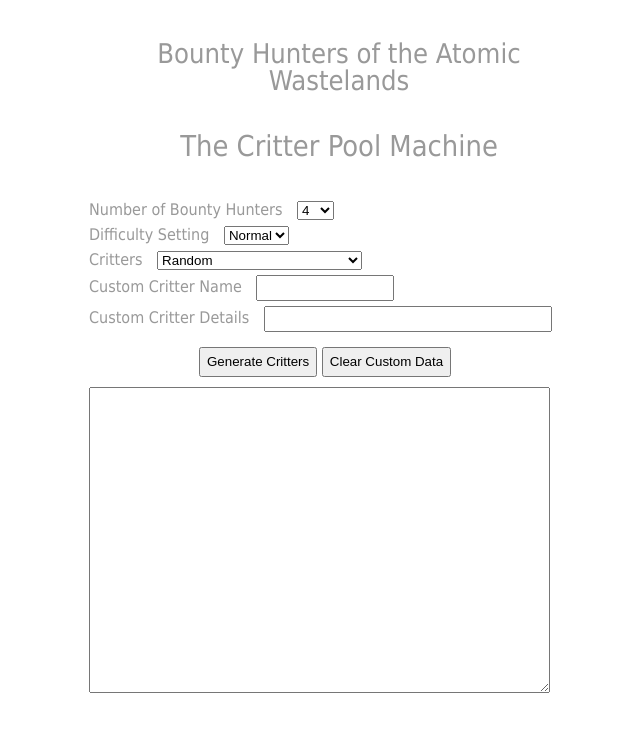
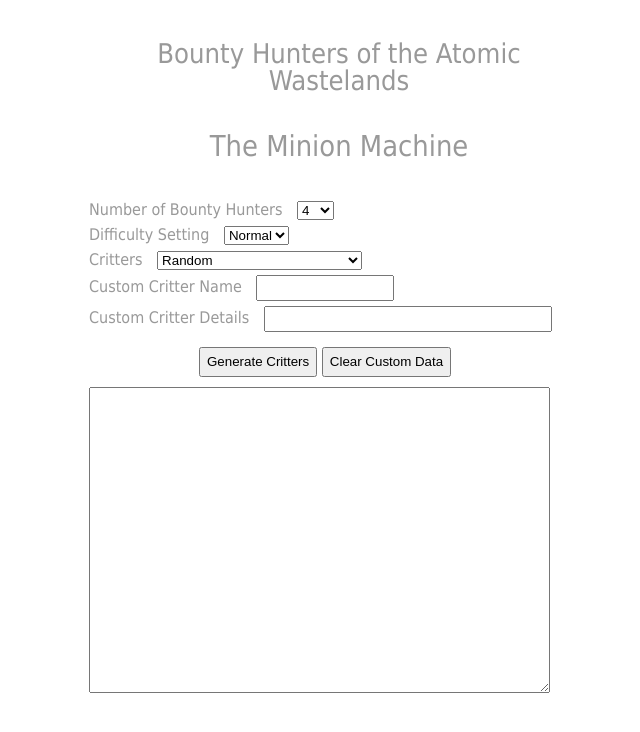
Before and after one commit to polarblues/apps, a plain HTML site: page BHAW-Critter-Pool.html in a window 1280 px wide. Shown: the whole page, without its empty margins (301-941 px from the left). Drawn offline with Linux system fonts and the light colour scheme.

Commit message:
Update BHAW-Critter-Pool.html
update title

```diff
--- a/BHAW-Critter-Pool.html
+++ b/BHAW-Critter-Pool.html
@@ -12,7 +12,7 @@ THIS SOFTWARE IS PROVIDED BY THE AUTHOR ``AS IS'' AND ANY EXPRESS OR IMPLIED WAR
 -->
 	<head>
 	<meta http-equiv="Content-Type" content="text/html; charset=UTF-8">
-	<title>BHAW Critter Pool</title>
+	<title>BHAW Minion Machine</title>
 	<script type="text/javascript"><!--
 
 	var critter = new Array();
@@ -204,7 +204,7 @@ THIS SOFTWARE IS PROVIDED BY THE AUTHOR ``AS IS'' AND ANY EXPRESS OR IMPLIED WAR
 		<div id="main">
 			<div id="heading">
 				<h1>Bounty Hunters of the Atomic Wastelands</h1>
-				<h2>The Critter Pool Machine</h2>
+				<h2>The Minion Machine</h2>
 			</div>
 
 
```
